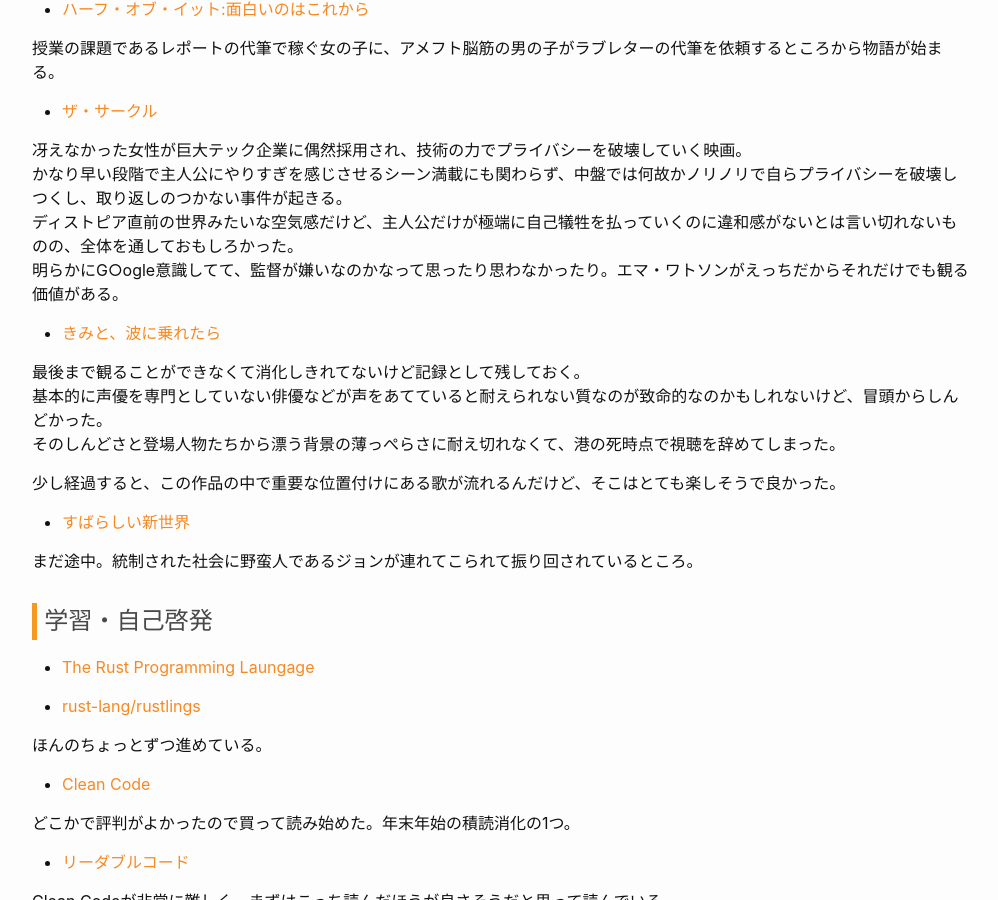
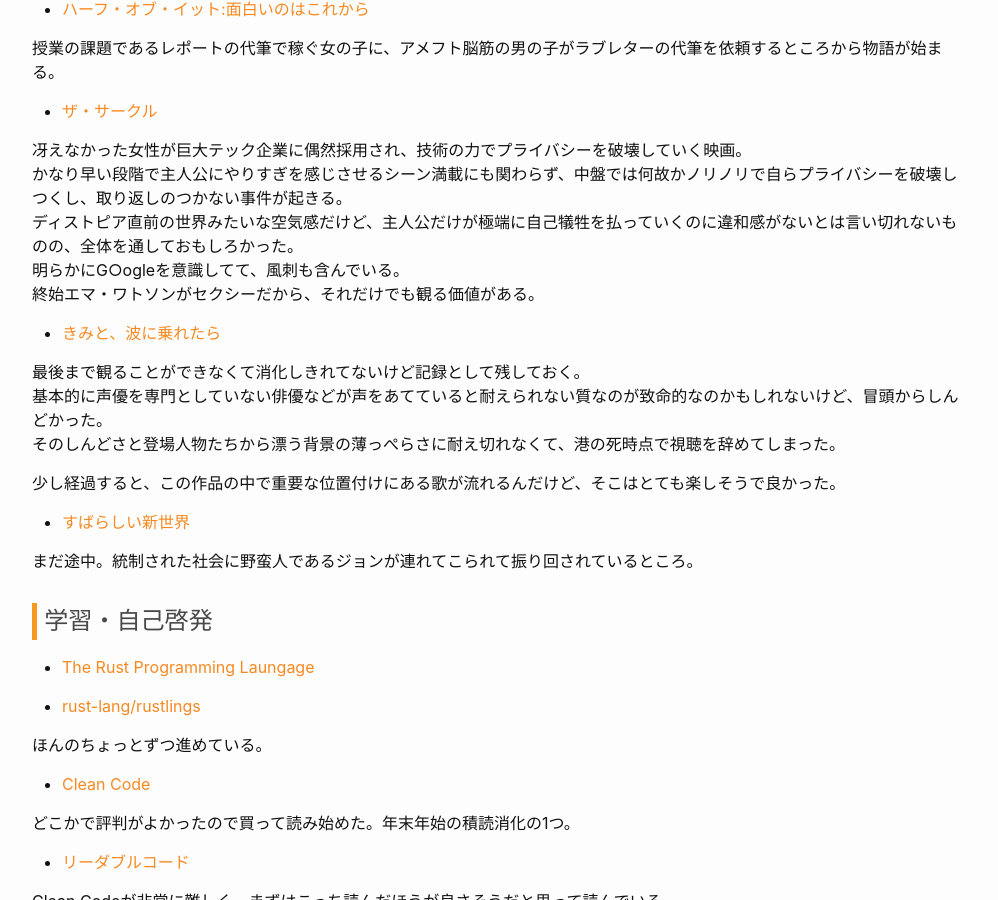
Before and after one commit to ryoo14/blog_ryoo_cc, a Jekyll site: the page built from 2021-01-31-montyly_contents.md, in a window 1280 px wide and 900 px high, scrolled down 450 px. Shown: the whole window, without its empty margins (138-1136 px from the left). Built offline with Jekyll 4.4.1, drawn with Linux system fonts in a browser that asks for light colours.

Commit message:
20210117

```diff
--- a/2021-01-31-montyly_contents.md
+++ b/2021-01-31-montyly_contents.md
@@ -24,7 +24,8 @@ categories: monthly_contents
 冴えなかった女性が巨大テック企業に偶然採用され、技術の力でプライバシーを破壊していく映画。
 かなり早い段階で主人公にやりすぎを感じさせるシーン満載にも関わらず、中盤では何故かノリノリで自らプライバシーを破壊しつくし、取り返しのつかない事件が起きる。
 ディストピア直前の世界みたいな空気感だけど、主人公だけが極端に自己犠牲を払っていくのに違和感がないとは言い切れないものの、全体を通しておもしろかった。
-明らかにG○ogle意識してて、監督が嫌いなのかなって思ったり思わなかったり。エマ・ワトソンがえっちだからそれだけでも観る価値がある。
+明らかにG○ogleを意識してて、風刺も含んでいる。
+終始エマ・ワトソンがセクシーだから、それだけでも観る価値がある。
 
 - [きみと、波に乗れたら](https://amzn.to/385709i)
 
```
